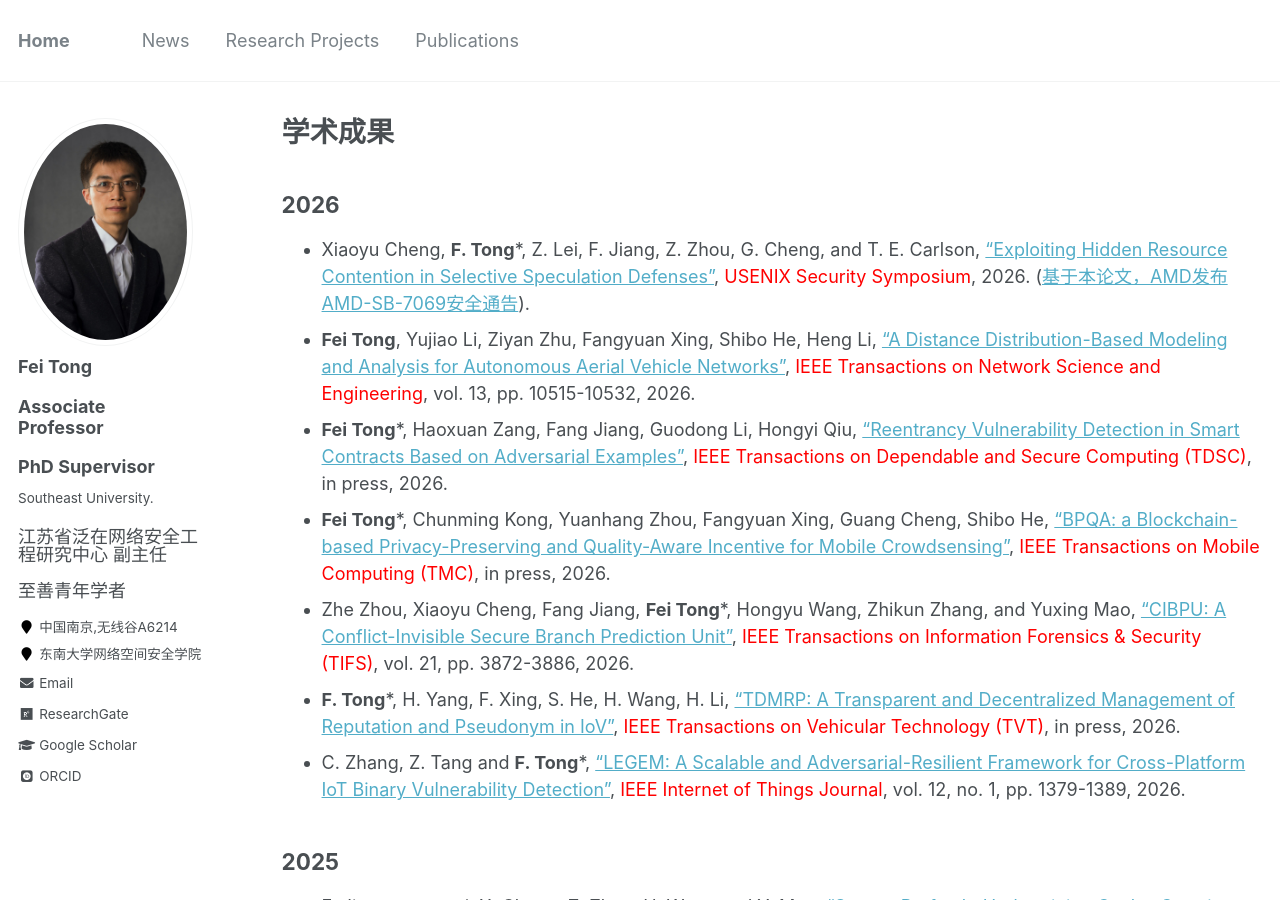
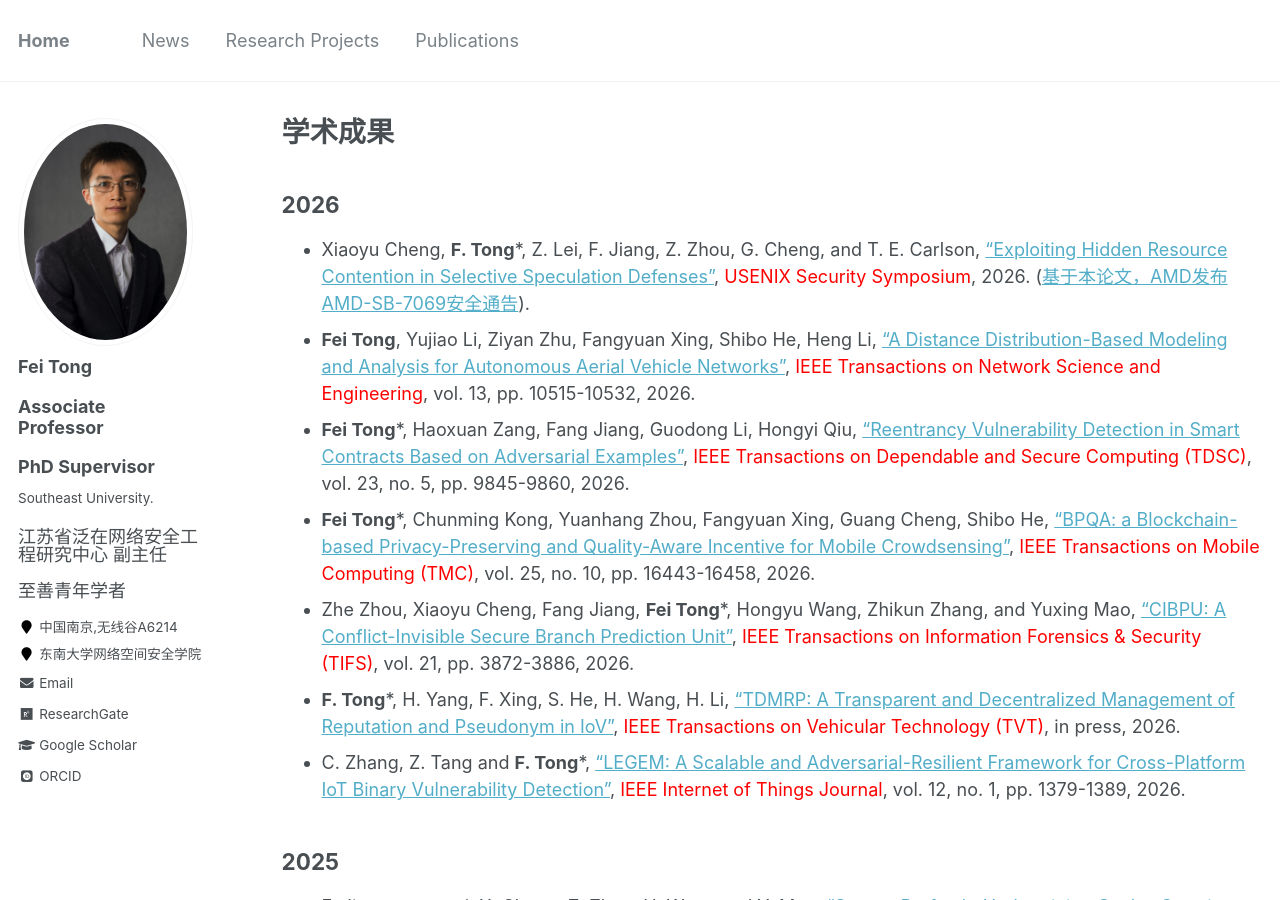
Before and after one commit to fei-tong/fei-tong.github.io, a Jekyll site: the page built from _pages/publications.md, in a window 1280 px wide and 900 px high. Built offline with Jekyll 4.4.1, drawn with Linux system fonts in a browser that asks for light colours; some web fonts are replaced.

Commit message:
Update publications.md

```diff
--- a/_pages/publications.md
+++ b/_pages/publications.md
@@ -14,8 +14,8 @@ author_profile: true
 
 - Xiaoyu Cheng, **F. Tong***, Z. Lei, F. Jiang, Z. Zhou, G. Cheng, and T. E. Carlson, <a href="https://www.usenix.org/conference/usenixsecurity26/presentation/cheng" target="_blank" rel="noopener noreferrer">"Exploiting Hidden Resource Contention in Selective Speculation Defenses"</a>, <font color="red">USENIX Security Symposium</font>, 2026. (<a href="https://www.amd.com/en/resources/product-security/bulletin/amd-sb-7069.html" target="_blank" rel="noopener noreferrer">基于本论文，AMD发布AMD-SB-7069安全通告</a>).
 - **Fei Tong**, Yujiao Li, Ziyan Zhu, Fangyuan Xing, Shibo He, Heng Li, <a href="https://ieeexplore.ieee.org/document/11611675" target="_blank" rel="noopener noreferrer">"A Distance Distribution-Based Modeling and Analysis for Autonomous Aerial Vehicle Networks"</a>, <font color="red">IEEE Transactions on Network Science and Engineering</font>, vol. 13, pp. 10515-10532, 2026.
-- **Fei Tong***, Haoxuan Zang, Fang Jiang, Guodong Li, Hongyi Qiu, <a href="https://ieeexplore.ieee.org/document/11534972" target="_blank" rel="noopener noreferrer">"Reentrancy Vulnerability Detection in Smart Contracts Based on Adversarial Examples"</a>, <font color="red">IEEE Transactions on Dependable and Secure Computing (TDSC)</font>, in press, 2026.
-- **Fei Tong***, Chunming Kong, Yuanhang Zhou, Fangyuan Xing, Guang Cheng, Shibo He,  <a href="https://ieeexplore.ieee.org/document/11480958" target="_blank" rel="noopener noreferrer">"BPQA: a Blockchain-based Privacy-Preserving and Quality-Aware Incentive for Mobile Crowdsensing"</a>, <font color="red">IEEE Transactions on Mobile Computing (TMC)</font>, in press, 2026.
+- **Fei Tong***, Haoxuan Zang, Fang Jiang, Guodong Li, Hongyi Qiu, <a href="https://ieeexplore.ieee.org/document/11534972" target="_blank" rel="noopener noreferrer">"Reentrancy Vulnerability Detection in Smart Contracts Based on Adversarial Examples"</a>, <font color="red">IEEE Transactions on Dependable and Secure Computing (TDSC)</font>, vol. 23, no. 5, pp. 9845-9860, 2026.
+- **Fei Tong***, Chunming Kong, Yuanhang Zhou, Fangyuan Xing, Guang Cheng, Shibo He,  <a href="https://ieeexplore.ieee.org/document/11480958" target="_blank" rel="noopener noreferrer">"BPQA: a Blockchain-based Privacy-Preserving and Quality-Aware Incentive for Mobile Crowdsensing"</a>, <font color="red">IEEE Transactions on Mobile Computing (TMC)</font>, vol. 25, no. 10, pp. 16443-16458, 2026.
 - Zhe Zhou, Xiaoyu Cheng, Fang Jiang, **Fei Tong***, Hongyu Wang, Zhikun Zhang, and Yuxing Mao, <a href="https://ieeexplore.ieee.org/document/11480176" target="_blank" rel="noopener noreferrer">"CIBPU: A Conflict-Invisible Secure Branch Prediction Unit"</a>, <font color="red">IEEE Transactions on Information Forensics & Security (TIFS)</font>, vol. 21, pp. 3872-3886, 2026.
 - **F. Tong***, H. Yang, F. Xing, S. He, H. Wang, H. Li, ["TDMRP: A Transparent and Decentralized Management of Reputation and Pseudonym in IoV"](https://ieeexplore.ieee.org/document/11397832), <font color="red">IEEE Transactions on Vehicular Technology (TVT)</font>, in press, 2026.
 - C. Zhang, Z. Tang and **F. Tong***, ["LEGEM: A Scalable and Adversarial-Resilient Framework for Cross-Platform IoT Binary Vulnerability Detection"](https://ieeexplore.ieee.org/document/11235936), <font color="red">IEEE Internet of Things Journal</font>, vol. 12, no. 1, pp. 1379-1389, 2026.
```
